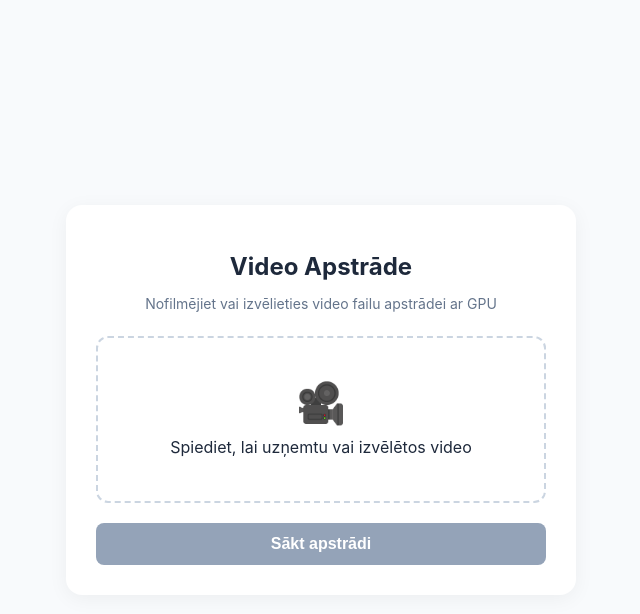
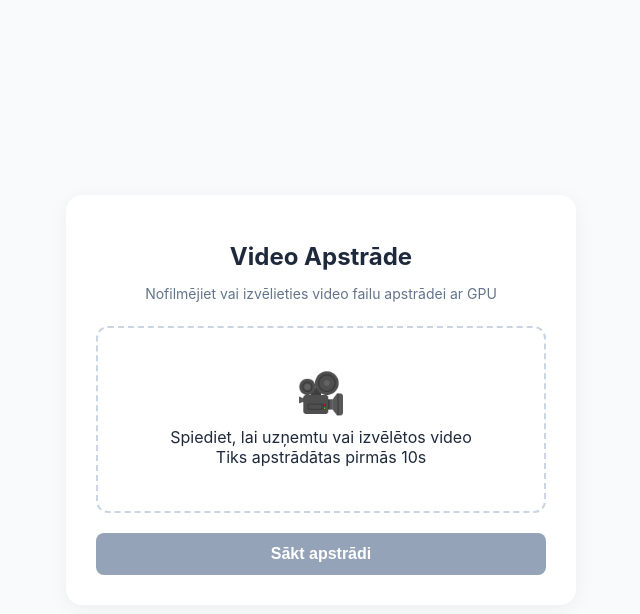
Before and after one commit to kasarkonic/ai_cloud, a Flask app: page /motion in a window 1280 px wide. Shown: the top 614 px of the page, without its empty margins (319-959 px from the left). Run offline with Flask 3, Linux system fonts and the light colour scheme.

Commit message:
labōju ekrana tekstu

```diff
--- a/templates/motion.html
+++ b/templates/motion.html
@@ -100,6 +100,7 @@
     <label for="videoInput" class="upload-area">
         <div class="upload-icon">🎥</div>
         <div id="uploadLabel">Spiediet, lai uzņemtu vai izvēlētos video</div>
+        <div id="uploadLabel">Tiks apstrādātas pirmās 10s</div>
         <div id="fileInfo"></div>
     </label>
 
```
